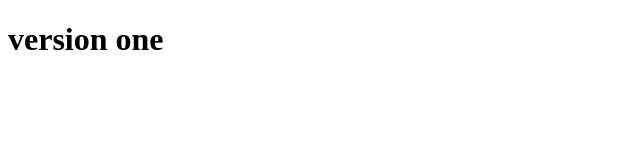
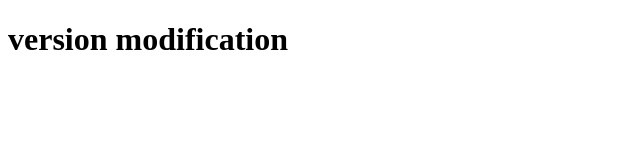
Before and after one commit to SUDHANSHU2350/git-demo, a plain HTML site: page index.html in a window 1280 px wide. Shown: the whole page, without its empty margins (0-640 px from the left). Drawn offline with Linux system fonts and the light colour scheme.

Commit message:
changing index.html through v1

```diff
--- a/index.html
+++ b/index.html
@@ -7,6 +7,6 @@
     <title>Document</title>
   </head>
   <body>
-    <h1>version one</h1>
+    <h1>version modification</h1>
   </body>
 </html>
```
